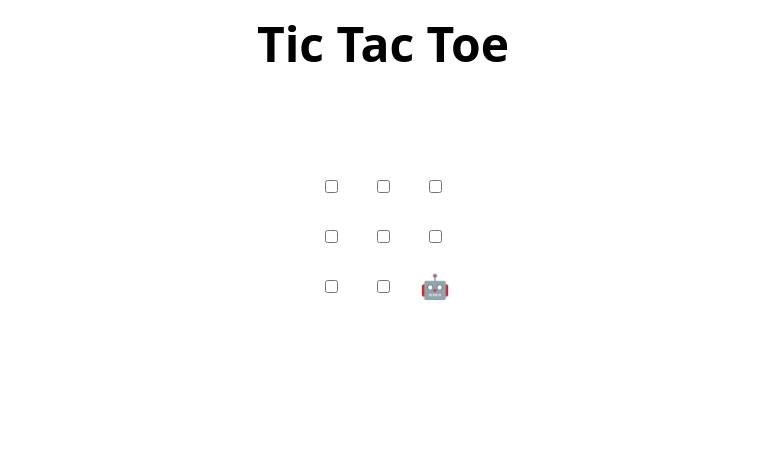
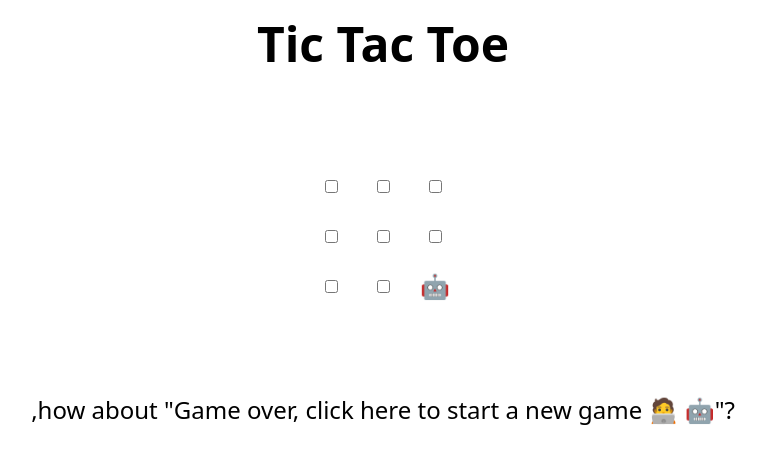
Before and after one commit to art03javier/skills-review-pull-requests, a plain HTML site: page index.html in a window 1280 px wide. Shown: the whole page, without its empty margins (257-1023 px from the left). Drawn offline with Linux system fonts and the light colour scheme.

Commit message:
Improve game over message
Co-authored-by: pearlrublico <160795320+pearlrublico@users.noreply.github.com>

```diff
--- a/index.html
+++ b/index.html
@@ -47,7 +47,7 @@
   </tr>
 </table>
 
-<h2 hidden>Game over, refresh to play again 🧑‍💻 🤖!</h2>
+<h2 hidden>Game over, refresh to play again 🧑‍💻 🤖!</h2>,how about "Game over, click here to start a new game 🧑‍💻 🤖"?
 
 <script>
   // Initialization
```
